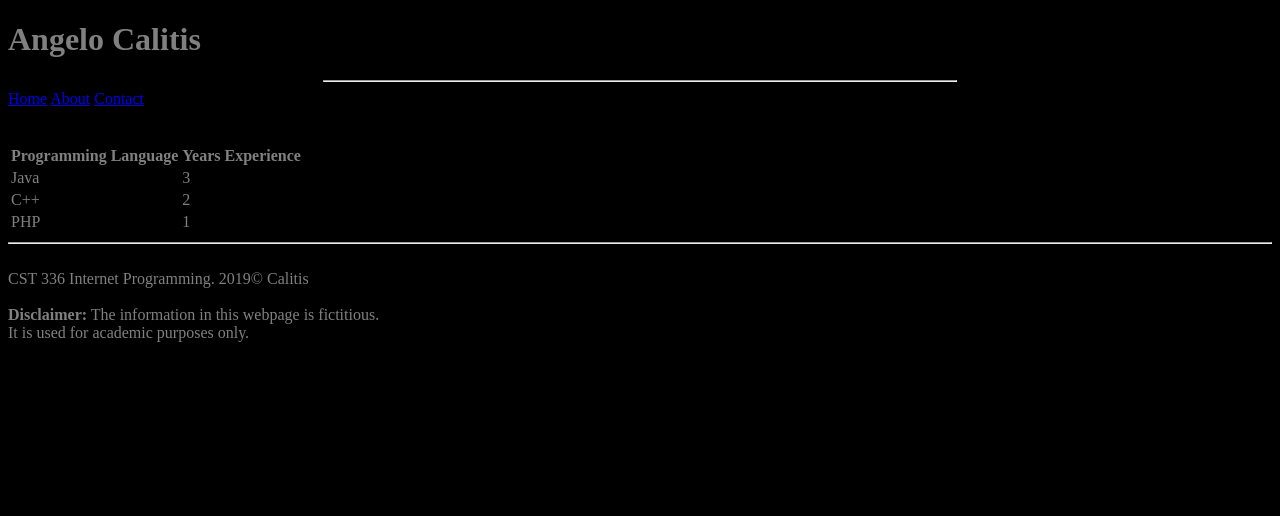
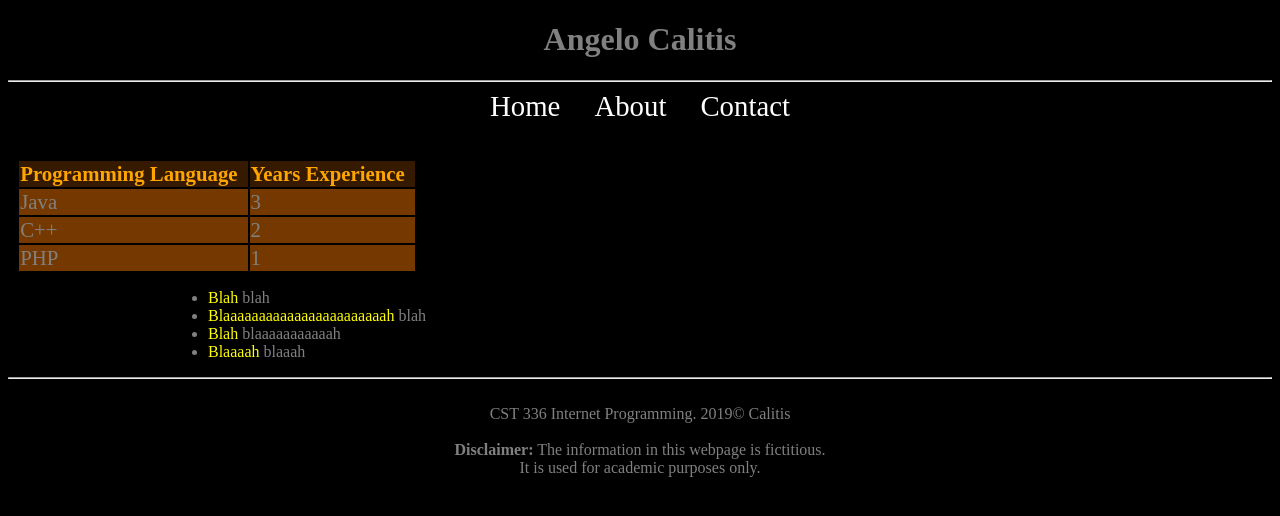
Before and after one commit to r0b0b0t/cst336, a PHP site: page /labs/lab1/about.html in a window 1280 px wide. Shown: the top 516 px of the page. Run offline with PHP 8.4, Linux system fonts and the light colour scheme.

Commit message:
CSS mostly completed

```diff
--- a/labs/lab1/about.html
+++ b/labs/lab1/about.html
@@ -27,7 +27,7 @@ in html
         </header>
 
         <nav>
-            <hr width="50%"/>
+            <hr>
 
             <a href="index.html">Home</a>
             <a href="about.html">About</a>
@@ -55,6 +55,13 @@ in html
                     <td>1</td>
                 </tr>
             </table>
+
+            <ul>
+                <li><span class="hobby">Blah</span> blah</li>
+                <li><span class="hobby">Blaaaaaaaaaaaaaaaaaaaaaaah</span> blah</li>
+                <li><span class="hobby">Blah</span> blaaaaaaaaaaah</li>
+                <li><span class="hobby">Blaaaah</span> blaaah</li>
+            </ul>
         </div>
 
 
--- a/labs/lab1/css/styles.css
+++ b/labs/lab1/css/styles.css
@@ -2,3 +2,68 @@ body {
     background-color: black;
     color: gray;
 }
+
+header, main, nav, footer {
+    text-align: center;
+}
+
+nav a {
+    padding: 15px;
+    padding-bottom: 4px;
+    font-size: 1.8em;
+    text-decoration: none;
+    color: white;
+}
+
+nav a:hover {
+    border-bottom: 2px orange solid;
+    font-size: 2em;
+    transition: .9s;
+}
+
+figure, div {
+    float: left;
+}
+
+#me {
+    float: left;
+}
+
+#welcomeText {
+    float: left;
+    text-align: left;
+}
+
+footer {
+    clear: left;
+}
+
+table {
+    margin: 0px auto;
+}
+
+td {
+    padding-right: 10px;
+    font-size: 1.3em;
+}
+
+td strong {
+    color: orange;
+}
+
+#table-header {
+    background-color: #351a00;
+}
+
+.table-row {
+    background-color: #753900;
+}
+
+ul {
+    text-align: left;
+    padding-left: 200px;
+}
+
+.hobby {
+    color: yellow;
+}
--- a/labs/lab1/index.html
+++ b/labs/lab1/index.html
@@ -24,7 +24,6 @@ in html
         <header>
             <h1>Angelo Calitis</h1>
         </header>
-
         <nav>
             <hr>
 
@@ -36,11 +35,11 @@ in html
         <br>
 
         <main>
-            <figure>
+            <figure id="me">
                 <img src="img/juan_doe.png" alt="Picture of Juan Doe"/>
             </figure>
 
-            <div>
+            <div id="welcomeText">
                 Hello! <br>
                 <p>Thanks for visiting my professional portfolio</p>
 
```
